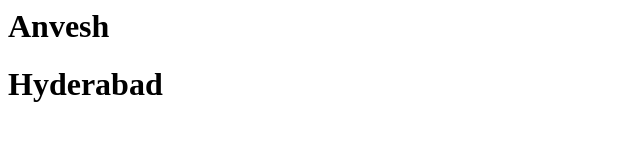
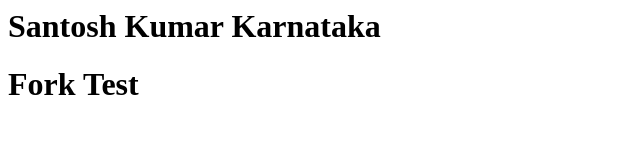
Before and after one commit to SameerBagban/sherlock, a plain HTML site: page FirstApplication/index.html in a window 1280 px wide. Shown: the whole page, without its empty margins (0-640 px from the left). Drawn offline with Linux system fonts and the light colour scheme.

Commit message:
Fork test santosh kumar name added

```diff
--- a/FirstApplication/index.html
+++ b/FirstApplication/index.html
@@ -1,6 +1,6 @@
 <html>
 	<body>
-		<h1>Anvesh</h1>
-		<h1>Hyderabad</h1>
+		<h1>Santosh Kumar Karnataka</h1>
+		<h1>Fork Test</h1>
 	</body>
 </html>
```
